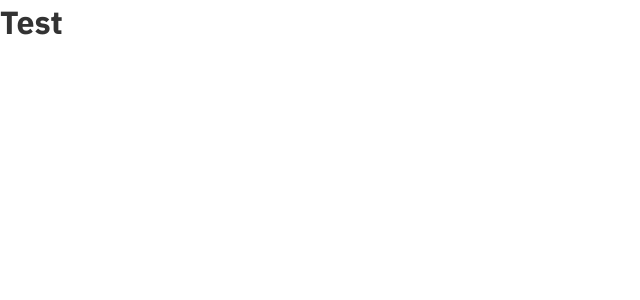
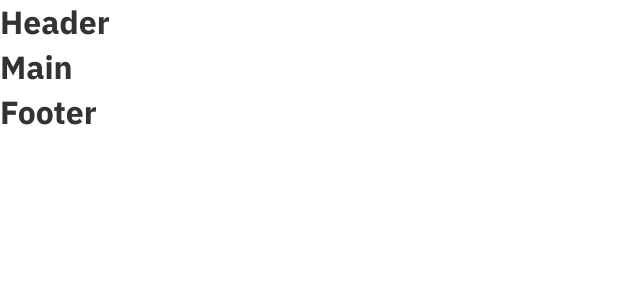
Before and after one commit to Dangyras/portfolio, a React (Create React App) app: page / in a window 1280 px wide. Shown: the top 300 px of the page, without its empty margins (0-640 px from the left). Built offline with nearby package versions, Linux system fonts and the light colour scheme.

Commit message:
Added new components

```diff
--- a/package.json
+++ b/package.json
@@ -5,6 +5,7 @@
   "dependencies": {
     "react": "^16.8.6",
     "react-dom": "^16.8.6",
+    "react-router-dom": "^5.0.1",
     "react-scripts": "3.0.1"
   },
   "scripts": {
--- a/public/index.html
+++ b/public/index.html
@@ -2,7 +2,7 @@
 <html lang="en">
     <head>
         <meta charset="utf-8" />
-        <link rel="shortcut icon" href="%PUBLIC_URL%/favicon.ico" />
+        <link rel="shortcut icon" href="%PUBLIC_URL%/favicon.png" />
         <meta name="viewport" content="width=device-width, initial-scale=1" />
         <meta name="theme-color" content="#000000" />
         <link rel="manifest" href="%PUBLIC_URL%/manifest.json" />
@@ -10,7 +10,6 @@
         <title>Dangyras Stepanavicius - Portfolio</title>
     </head>
     <body>
-        <noscript>You need to enable JavaScript to run this app.</noscript>
-        <div id="root"></div>
+        <div id="main"></div>
     </body>
 </html>
--- a/src/App.js
+++ b/src/App.js
@@ -1,11 +1,19 @@
-import React from "react";
+import React, { Component } from "react";
+import Header from "./components/layout/Header";
+import Main from "./components/layout/Main";
+import Footer from "./components/layout/Footer";
 import "./App.css";
 
-function App() {
-    return (
-        <div className="App">
-          <h1>Test</h1>
-        </div>
-    );
+class App extends Component {
+    render() {
+        return (
+            <div>
+                <Header />
+                <Main />
+                <Footer />
+            </div>
+        );
+    }
 }
+
 export default App;
--- /dev/null
+++ b/src/components/layout/Footer.js
@@ -0,0 +1,9 @@
+import React from "react";
+
+export default function Footer() {
+    return (
+        <footer>
+            <h1>Footer</h1>
+        </footer>
+    );
+}
--- /dev/null
+++ b/src/components/layout/Header.js
@@ -0,0 +1,9 @@
+import React from "react";
+
+export default function Header() {
+    return (
+        <header>
+            <h1>Header</h1>
+        </header>
+    );
+}
--- /dev/null
+++ b/src/components/layout/Main.js
@@ -0,0 +1,13 @@
+import React, { Component } from "react";
+
+class Main extends Component {
+    render() {
+        return (
+            <div>
+                <h1>Main</h1>
+            </div>
+        );
+    }
+}
+
+export default Main;
--- a/src/index.js
+++ b/src/index.js
@@ -2,4 +2,4 @@ import React from "react";
 import ReactDOM from "react-dom";
 import App from "./App";
 
-ReactDOM.render(<App />, document.getElementById("root"));
+ReactDOM.render(<App />, document.getElementById("main"));
```
Also changed, not shown: 1 other file (tests, documents, lock files or other folders).
